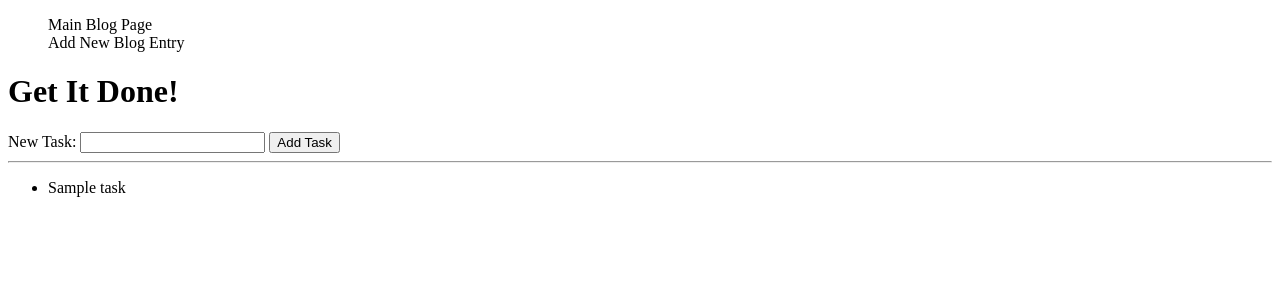
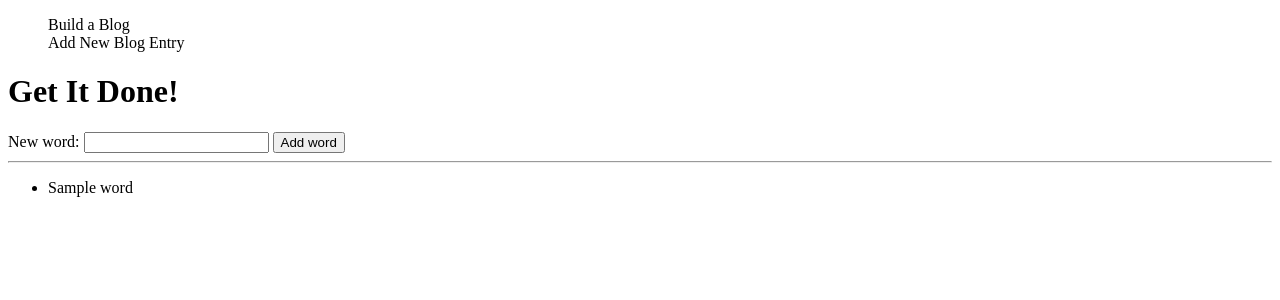
Before and after one commit to j-kincaid/build-a-blog, a Flask app: template templates/todos.html in a window 1280 px wide. Shown: the top 300 px of the page. Run offline with Flask 2, Linux system fonts and the light colour scheme; the template is opened without the code that fills it: most values are stand-ins (such as "Sample title", 1, 10 or a date in 2020); data that the repository does not hold is empty.

```diff
--- a/main.py
+++ b/main.py
@@ -35,7 +35,7 @@ db = SQLAlchemy(app)
 class Blog(db.Model):
 
     id = db.Column(db.Integer, primary_key=True)
-    # The name is the column within task name
+    # The name is the column within word name
     name = db.Column(db.String(120))
     completed = db.Column(db.Boolean)
 
@@ -49,38 +49,38 @@ class Blog(db.Model):
 def index():
 
     if request.method == 'POST':
-        blog_name = request.form['task']
+        blog_name = request.form['word']
         new_blog = Blog(blog_name)
         db.session.add(new_blog)
         db.session.commit()
 
 # Change template name
 
-    tasks = Blog.query.filter_by(completed=False).all()
-    completed_tasks = Blog.query.filter_by(completed=True).all()
+    words = Blog.query.filter_by(completed=False).all()
+    completed_words = Blog.query.filter_by(completed=True).all()
     return render_template('entries.html',title="Build a Blog!",
-        tasks=tasks, completed_tasks=completed_tasks)
+        words=words, completed_words=completed_words)
 
 
 @app.route('/blog', methods=['POST'])
-def delete_task():
+def add_entry():
 
-    task_id = int(request.form['task-id'])
-    task = Blog.query.get(task_id)
-    task.completed = True
-    db.session.add(task)
+    word_id = int(request.form['word-id'])
+    word = Blog.query.get(word_id)
+    word.completed = True
+    db.session.add(word)
     db.session.commit()
 
     return redirect('/')
 
 
 @app.route('/newpost', methods=['POST'])
-def delete_task():
+def delete_word():
 
-    task_id = int(request.form['task-id'])
-    task = Task.query.get(task_id)
-    task.completed = True
-    db.session.add(task)
+    word_id = int(request.form['word-id'])
+    word = word.query.get(word_id)
+    word.completed = True
+    db.session.add(word)
     db.session.commit()
 
     return redirect('/')
--- a/templates/base.html
+++ b/templates/base.html
@@ -6,7 +6,7 @@
     <div>
         <nav>
             <ul style="list-style:none;">
-                <li a href="">Main Blog Page</li>
+                <li a href="">Build a Blog</li>
                 <li a href="entries.html">Add New Blog Entry</li>
                 <li></li>
             </ul>
--- a/templates/todos.html
+++ b/templates/todos.html
@@ -4,21 +4,21 @@
     <h1>Get It Done!</h1>
     <form method='post'>
         <label>
-            New Task:
-            <input type="text" name='task' />
+            New word:
+            <input type="text" name='word' />
         </label>
-        <input type="submit" value='Add Task' />
+        <input type="submit" value='Add word' />
     </form>
 
     <hr />
 
-    {% if tasks|length == 0 %}
-    <p>No tasks yet</p>
+    {% if words|length == 0 %}
+    <p>No words yet</p>
     {% else %}
 
         <ul>
-            {% for task in tasks %}
-            <li>{{task}}</li>
+            {% for word in words %}
+            <li>{{word}}</li>
             {% endfor %}
         </ul>
 
```
Also changed, not shown: templates/entries.html (+8 -3 lines).
